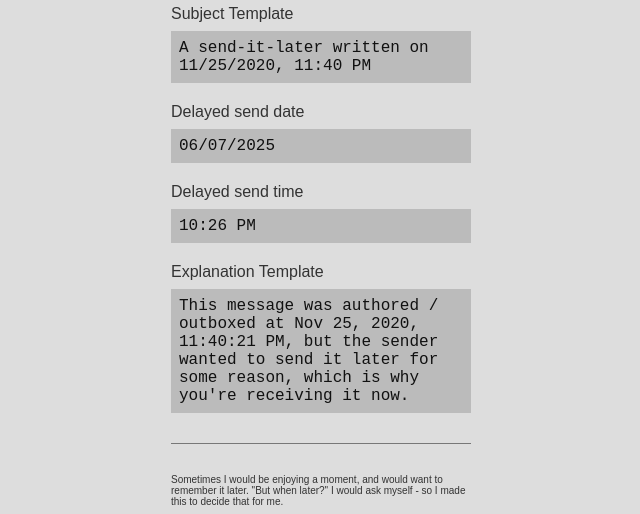
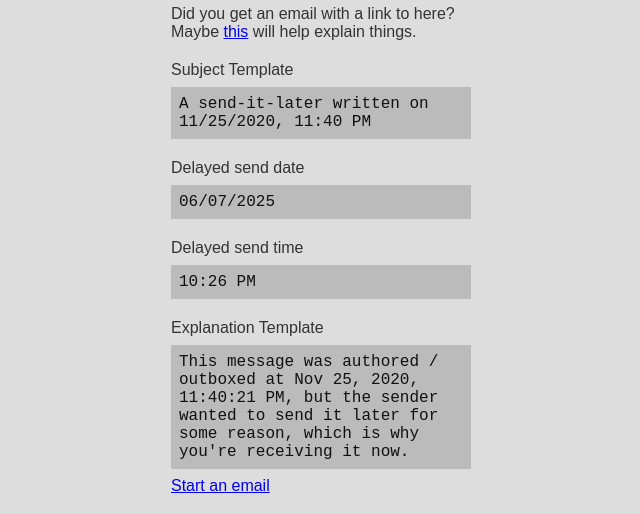
Before and after one commit to boyeatssteak/sendLater, a website built with webpack: page build/index.html in a window 1280 px wide. Shown: the part 84-598 px from the top of the page, without its empty margins (319-959 px from the left). Built offline with nearby package versions, Linux system fonts and the light colour scheme.

Commit message:
add mailto link

```diff
--- a/js/main.js
+++ b/js/main.js
@@ -58,13 +58,20 @@ const rangeInSeconds = format(ranges[selectedRange].max, 't') - format(ranges[se
 const selectedTimeInRange = Math.random() * rangeInSeconds
 const selectedDateTime = addSeconds(ranges[selectedRange].min, selectedTimeInRange)
 
-console.log({
-    'aRangeName': selectedRange,
-    'rangeDates': ranges[selectedRange],
-    'xDate': format(selectedDateTime, 'PPpp')
-})
+// console.log({
+//     'aRangeName': selectedRange,
+//     'rangeDates': ranges[selectedRange],
+//     'xDate': format(selectedDateTime, 'PPpp')
+// })
 
 document.getElementById('today').innerHTML = format(now, 'Pp')
 document.getElementById('date').innerHTML = format(selectedDateTime, 'P')
 document.getElementById('time').innerHTML = format(selectedDateTime, 'p')
 document.getElementById('now').innerHTML = format(now, 'PPpp')
+
+const subject = document.getElementById('subject').textContent
+const body = document.getElementById('explanation').textContent
+const credits = 'For more info, visit https://letterx.co/apex/send-later/'
+const deliverString = 'To be delivered ' + format(selectedDateTime, 'PPpp')
+const mailto = 'mailto:?subject=' + subject + '&body=' + body + '%0A' + credits + '%0A' + deliverString
+document.getElementById('emailLink').href = mailto
```
Also changed, not shown: build/index.html, build/js/main.bundle.js, build/why.html (added).
